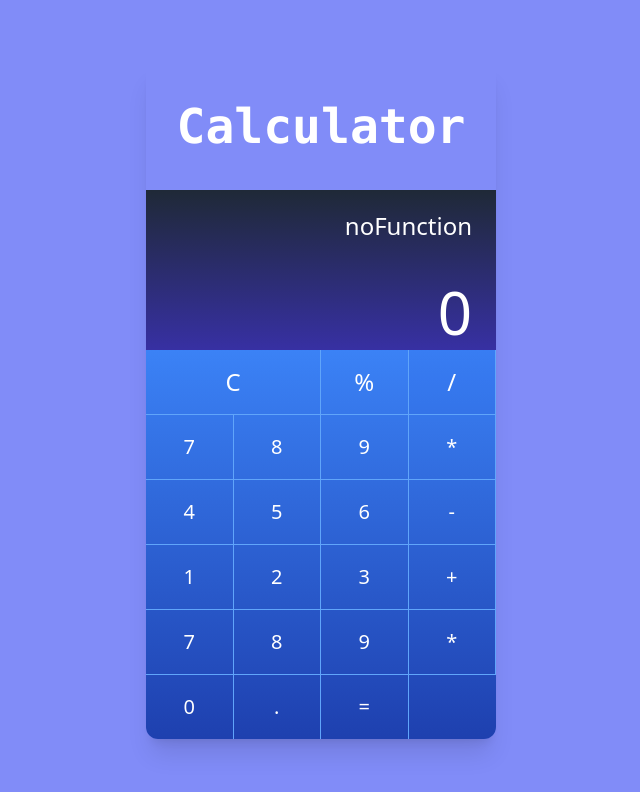
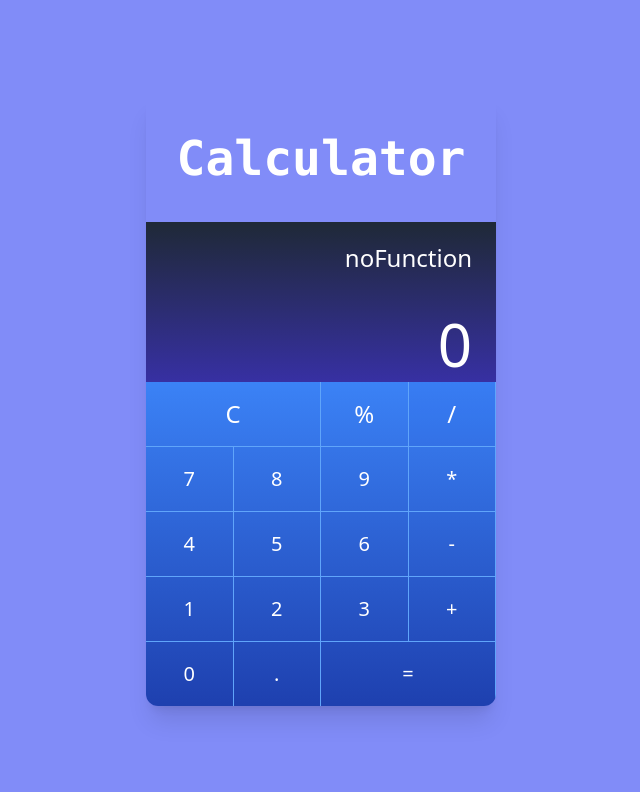
Before and after one commit to GrzegorzProgramowania/AngularCalculator, an Angular app: page / in a window 1280 px wide. Shown: the top 792 px of the page, without its empty margins (319-959 px from the left). Built offline with nearby package versions, Linux system fonts and the light colour scheme.

Commit message:
I corrected the html and removed repeated digits

```diff
--- a/src/app/app.component.html
+++ b/src/app/app.component.html
@@ -105,7 +105,7 @@
       </div>
       <!-- end second buttons row -->
 
-      <!-- start Third  buttons area -->
+      <!-- start third  buttons area -->
       <div class="flex w-full text-white text-xl">
         <!-- number 4 button -->
         <div class="w-1/4 border-r border-b border-blue-400">
@@ -144,9 +144,9 @@
           </button>
         </div>
       </div>
-      <!-- end Fourth buttons row -->
+      <!-- end third buttons row -->
 
-      <!-- start second buttons area -->
+      <!-- start fourth buttons area -->
       <div class="flex w-full text-white text-xl">
         <!-- number 1 button -->
         <div class="w-1/4 border-r border-b border-blue-400">
@@ -185,50 +185,9 @@
           </button>
         </div>
       </div>
-      <!-- end Fourth buttons row -->
+      <!-- end fourth buttons row -->
 
-      <!-- start second buttons area -->
-      <div class="flex w-full text-white text-xl">
-        <!-- number 7 button -->
-        <div class="w-1/4 border-r border-b border-blue-400">
-          <button
-            class="w-full h-16 outline-none focus:outline-none hover:bg-opacity-20 text-whitetext-xl font-light"
-            (click)="onClickValue('7', 'number')"
-          >
-            7
-          </button>
-        </div>
-        <!-- number 8 button -->
-        <div class="w-1/4 border-r border-b border-blue-400">
-          <button
-            class="w-full h-16 outline-none focus:outline-none hover:bg-opacity-20 text-whitetext-xl font-light"
-            (click)="onClickValue('8', 'number')"
-          >
-            8
-          </button>
-        </div>
-        <!-- number 9 button -->
-        <div class="w-1/4 border-r border-b border-blue-400">
-          <button
-            class="w-full h-16 outline-none focus:outline-none hover:bg-opacity-20 text-whitetext-xl font-light"
-            (click)="onClickValue('9', 'number')"
-          >
-            9
-          </button>
-        </div>
-        <!-- multiplication button -->
-        <div class="w-1/4 border-r border-b border-blue-400">
-          <button
-            class="w-full h-16 outline-none focus:outline-none hover:bg-opacity-20 text-whitetext-xl font-light"
-            (click)="onClickValue('*', 'function')"
-          >
-            *
-          </button>
-        </div>
-      </div>
-      <!-- end Fourth buttons row -->
-
-      <!-- fifth button row  -->
+      <!-- start fifth button row  -->
       <div class="flex w-full">
         <div class="w-1/4 border-r border-blue-400">
           <!-- number 0 -->
@@ -248,7 +207,7 @@
             .
           </button>
         </div>
-        <div class="w-1/4 border-r border-blue-400">
+        <div class="w-1/2 border-r border-blue-400">
           <!-- equal 0 -->
           <button
             class="w-full h-16 outline-none hover:bg-blue-700hover: bg-opacity-20 text-white text-xl font-light"
--- a/src/app/app.component.ts
+++ b/src/app/app.component.ts
@@ -53,22 +53,37 @@ export class AppComponent {
     if (this.funcText == '+') {
       const Total = this.firstNumber + this.secondNumber;
       this.totalAssignValues(Total, val);
+      if (val == '=') {
+        this.onEqualPress();
+      }
     }
     if (this.funcText == '-') {
       const Total = this.firstNumber - this.secondNumber;
       this.totalAssignValues(Total, val);
+      if (val == '=') {
+        this.onEqualPress();
+      }
     }
     if (this.funcText == '*') {
       const Total = this.firstNumber * this.secondNumber;
       this.totalAssignValues(Total, val);
+      if (val == '=') {
+        this.onEqualPress();
+      }
     }
     if (this.funcText == '/') {
       const Total = this.firstNumber / this.secondNumber;
       this.totalAssignValues(Total, val);
+      if (val == '=') {
+        this.onEqualPress();
+      }
     }
     if (this.funcText == '%') {
       const Total = this.firstNumber % this.secondNumber;
       this.totalAssignValues(Total, val);
+      if (val == '=') {
+        this.onEqualPress();
+      }
     }
   }
   //added method to reduce cod
@@ -78,4 +93,11 @@ export class AppComponent {
     this.calculatorNumber = 'noValue';
     this.funcText = val;
   }
+  //equal method
+  onEqualPress() {
+    this.firstNumber = 0;
+    this.secondNumber = 0;
+    this.funcText = 'NoFunction';
+    this.calculatorNumber = 'noValue';
+  }
 }
```
